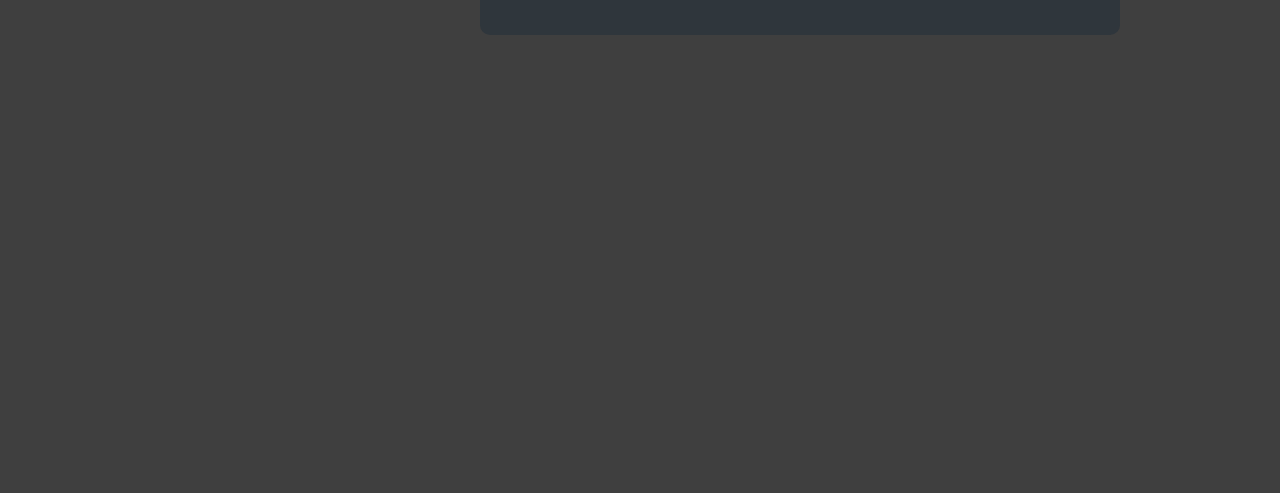
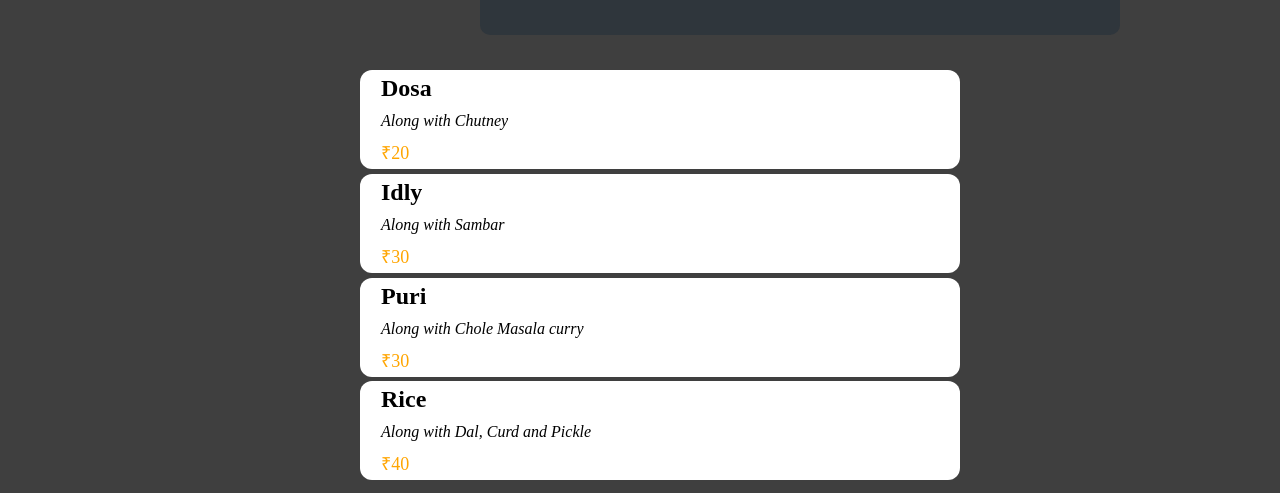
Before and after one commit to MahaGit1233/Restaurant, a React (Create React App) app: page / in a window 1280 px wide. Shown: the part 431-924 px from the top of the page. Before the commit the page ends 800 px from the top, so only its background shows below. Built offline with nearby package versions, Linux system fonts and the light colour scheme.

Commit message:
mealitems commit

```diff
--- a/src/App.js
+++ b/src/App.js
@@ -1,9 +1,21 @@
-import Header from "./components/Header";
+import { useState } from "react";
+import Header from "./components/Layout/Header";
+import MealItemList from "./components/Meals/MealItemList";
+
+const Dummy_Meals = [
+  { id: 1, title: 'Dosa', description: 'Along with Chutney', price: 20 },
+  { id: 2, title: 'Idly', description: 'Along with Sambar', price: 30 },
+  { id: 3, title: 'Puri', description: 'Along with Chole Masala curry', price: 30 },
+  { id: 4, title: 'Rice', description: 'Along with Dal, Curd and Pickle', price: 40 },
+];
 
 function App() {
+  const [meal,setMeals]=useState(Dummy_Meals);
+
   return (
     <div>
       <Header />
+      <MealItemList meals={meal}/>
     </div>
   );
 }
--- /dev/null
+++ b/src/components/Meals/MealItem.css
@@ -0,0 +1,30 @@
+.Meals {
+    display: flex;
+    margin: 0.3rem 20rem 0 20rem;
+    background-color: white;
+    font-family: 'Times New Roman';
+    border-radius: 12px;
+}
+
+.meal-title {
+    color: black;
+    margin-left: 1rem;
+    font-weight: 700;
+    font-size:x-large;
+    padding: 5px;
+}
+
+.meal-des {
+    color:black;
+    margin-left: 1rem;
+    font-style: italic;
+    font-size: medium;
+    padding: 5px;
+}
+
+.meal-cost {
+    color:orange;
+    margin-left: 1rem;
+    font-size:large;
+    padding: 5px;
+}
--- /dev/null
+++ b/src/components/Meals/MealItemList.css
@@ -0,0 +1,4 @@
+ul {
+    margin-top: 6rem;
+    list-style-type: none;
+}
--- /dev/null
+++ b/src/components/Meals/MealItemList.js
@@ -0,0 +1,15 @@
+import React from "react";
+import MealItems from "./MealItems";
+import './MealItemList.css';
+
+const MealItemList=(props)=>{
+    return (
+        <ul>
+            {props.meals.map((item)=>(
+                <MealItems key={item.id} title={item.title} description={item.description} price={item.price}/>
+            ))}
+        </ul>
+    )
+}
+
+export default MealItemList;
--- /dev/null
+++ b/src/components/Meals/MealItems.js
@@ -0,0 +1,16 @@
+import React from "react";
+import './MealItem.css';
+
+const MealItems = (props) => {
+    return (
+        <div className="Meals">
+            <li>
+                <div className="meal-title">{props.title}</div>
+                <div className="meal-des">{props.description}</div>
+                <div className="meal-cost">₹{props.price}</div>
+            </li>
+        </div>
+    );
+}
+
+export default MealItems;
```
Also changed, not shown: src/components/Layout/Header.css (renamed from src/components/Header.css), src/components/Layout/Header.js (renamed from src/components/Header.js).
